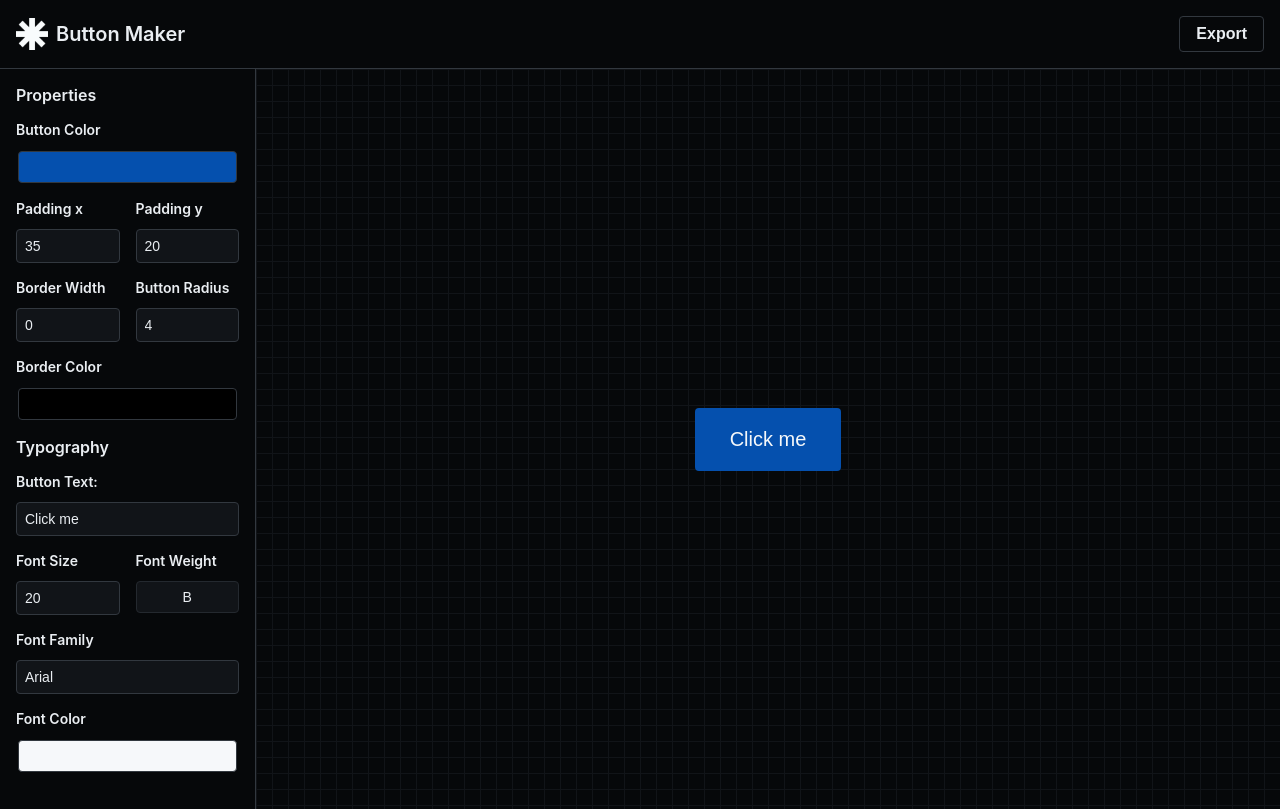
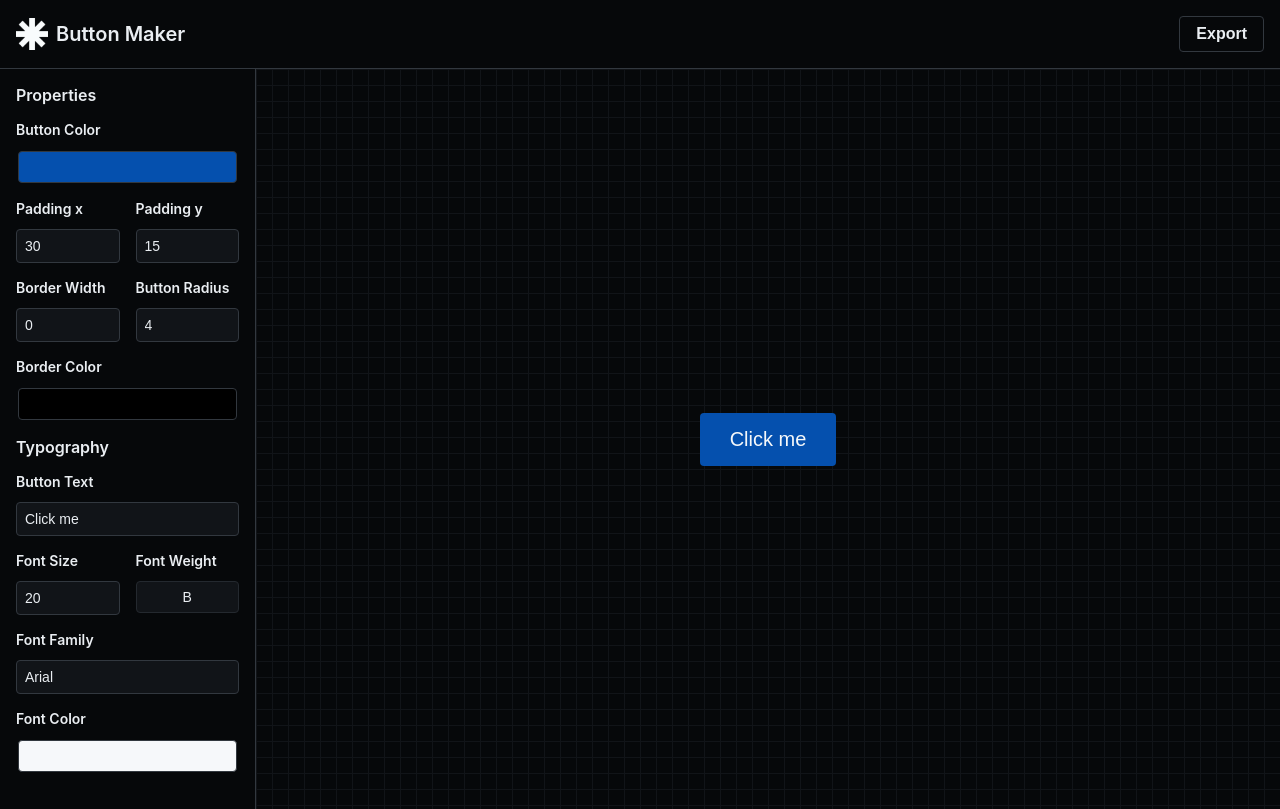
Before and after one commit to nigel-engel/ReCore-Button-Maker, a React (Vite) app: page / in a window 1280 px wide. Built offline with nearby package versions, Linux system fonts and the light colour scheme.

Commit message:
feat: mvp build complete. uploading to vercel

```diff
--- a/index.html
+++ b/index.html
@@ -11,6 +11,7 @@
     <link rel="stylesheet" href="/src/style/grid-background.css">
     <link rel="stylesheet" href="/src/style/styles.css">
     <link rel="stylesheet" href="/src/style/var.css">
+    <link rel="stylesheet" href="/src/style/popup.css">
     <meta name="viewport" content="width=device-width, initial-scale=1.0" />
     <title>Button Maker</title>
   </head>
--- a/src/components/common/ButtonTextInput.jsx
+++ b/src/components/common/ButtonTextInput.jsx
@@ -1,6 +1,6 @@
 import React, { useState } from 'react';
 
-export default function ButtonTextInput({ initialText, onTextChange }) {
+export default function ButtonTextInput({ label, initialText, onTextChange }) {
   const [text, setText] = useState(initialText);
 
   const handleChange = (event) => {
@@ -9,14 +9,20 @@ export default function ButtonTextInput({ initialText, onTextChange }) {
     onTextChange(newText);
   };
 
+  const handleFocus = (event) => {
+    event.target.select();
+  };
+
   return (
     <div className="keyPairs">
-      <label htmlFor="button-text-input">Button Text:</label>
+      <label htmlFor="button-text-input">{label}</label>
       <input
+      label={label}
         id="button-text-input"
         type="text"
         value={text}
         onChange={handleChange}
+        onFocus={handleFocus}
       />
     </div>
   );
--- a/src/components/common/Logo.jsx
+++ b/src/components/common/Logo.jsx
@@ -3,7 +3,7 @@ export default function Logo() {
   return (
     <div className="logo">
       <img
-        src="/assets/recore-icon-logo-white.png"
+        src="../assets/recore-icon-logo-white.png"
         id="logo-img"
         width="32px"
         alt="Logo"
--- a/src/components/layout/Body.jsx
+++ b/src/components/layout/Body.jsx
@@ -9,8 +9,8 @@ import ButtonTextInput from "../common/ButtonTextInput"; // Add this import
 
 export default function Body() {
   const [buttonStyle, setButtonStyle] = useState({
-    paddingX: 35,
-    paddingY: 20,
+    paddingX: 30,
+    paddingY: 15,
     borderWidth: 0,
     borderColor: "#000000",
     borderRadius: 4,
@@ -63,7 +63,9 @@ export default function Body() {
           value1={buttonStyle.borderWidth}
           value2={buttonStyle.borderRadius}
           onChange1={(value) => handleStyleChange("borderWidth", Number(value))}
-          onChange2={(value) => handleStyleChange("borderRadius", Number(value))}
+          onChange2={(value) =>
+            handleStyleChange("borderRadius", Number(value))
+          }
         />
         <InputColor
           label="Border Color"
@@ -73,6 +75,7 @@ export default function Body() {
         />
         <Title text="Typography" />
         <ButtonTextInput
+          label="Button Text"
           initialText={buttonStyle.buttonText}
           onTextChange={(text) => handleStyleChange("buttonText", text)}
         />
--- a/src/style/styles.css
+++ b/src/style/styles.css
@@ -1,6 +1,19 @@
 * {
   box-sizing: border-box;
 }
+
+/* Change the highlight color */
+::selection {
+  background-color: var(--blue-6);
+  color: var(--gray-1)
+}
+
+/* For Firefox */
+::-moz-selection {
+  background-color: var(--blue-6);
+  color: var(--gray-1)
+}
+
 input[type="number"]::-webkit-inner-spin-button,
 input[type="number"]::-webkit-outer-spin-button {
   -webkit-appearance: none;
```
